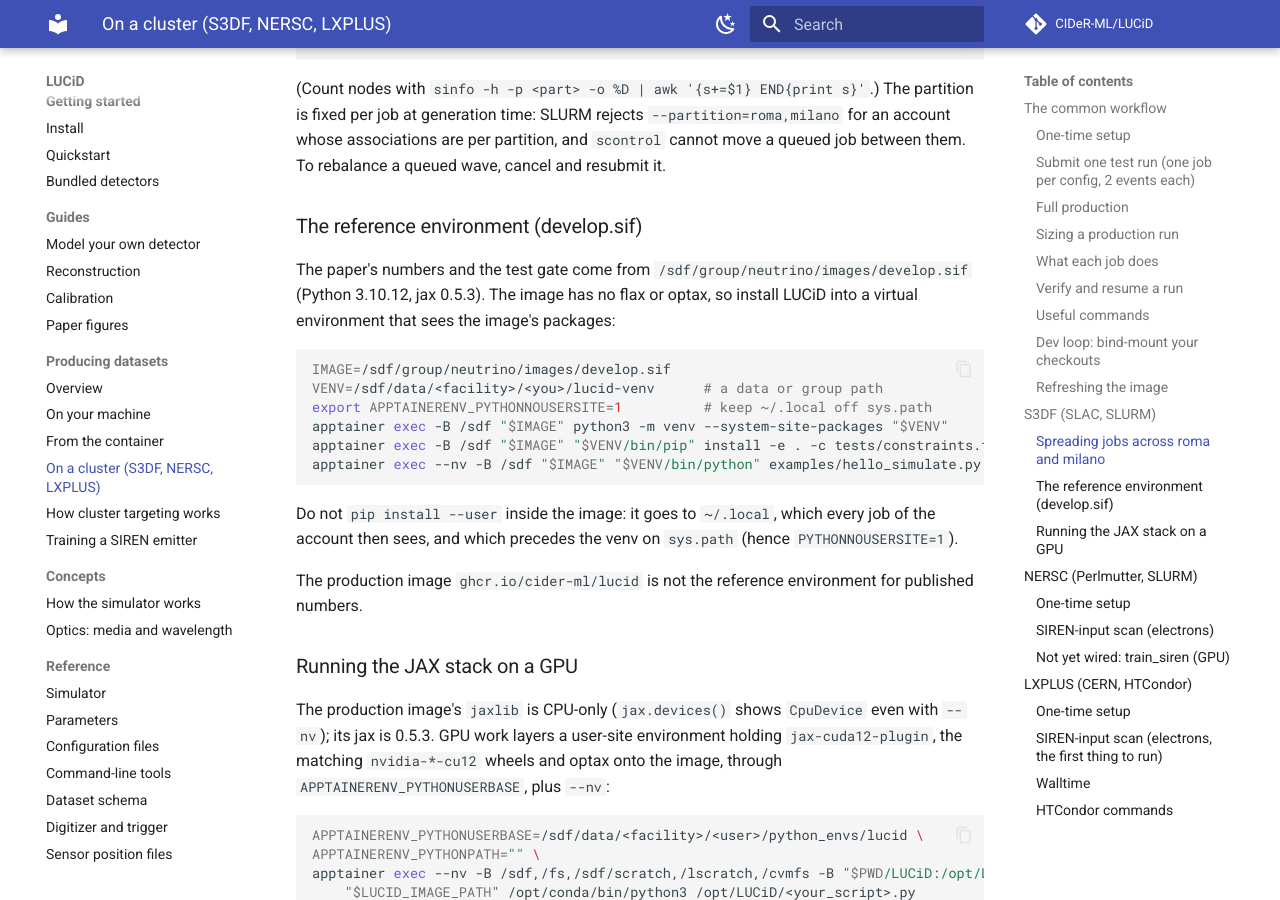
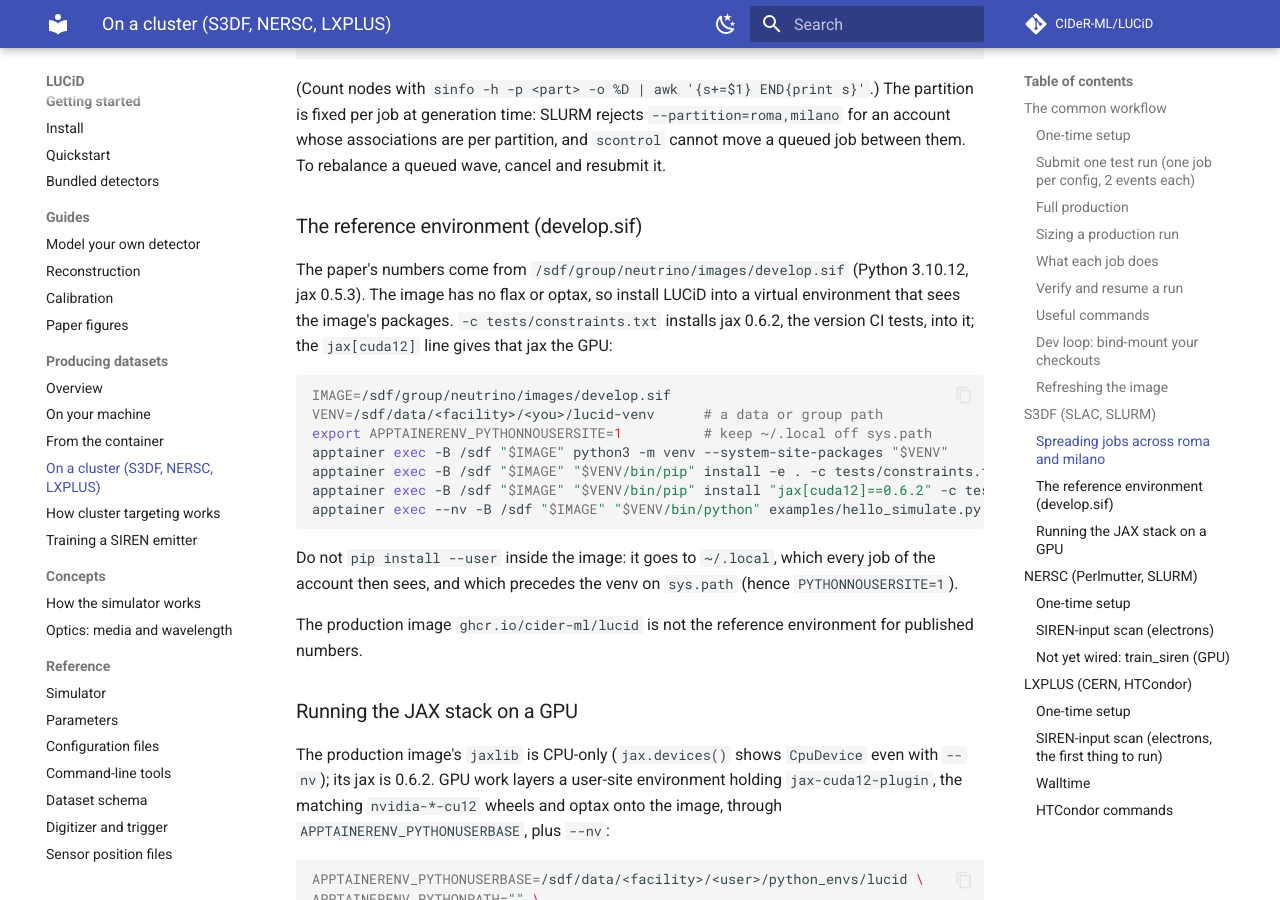
Before and after one commit to CIDeR-ML/LUCiD, an MkDocs documentation site: the page built from docs/guides/production/clusters.md, in a window 1280 px wide and 900 px high, scrolled down 4423 px. Built offline with MkDocs 1.6.1 and Material for MkDocs 9.7.7, drawn with Linux system fonts in a browser that asks for light colours; comment, search, counter and statistics services are not loaded.

Commit message:
Change jax and jaxlib from 0.5.3 to 0.6.2, and the image's Geant4 from 11.3 to exactly 11.3.2 with CLHEP 2.4.7.1, because 0.6.2 is the T1-LArTPC image's jax and "11.3" left the Geant4 build to whatever conda resolved
- On 960 WAND v4 config_01 events, jax 0.6.2 is statistically indistinguishable from the stored
  data (jax 0.4.38): digits per event +26 +- 52, total charge -0.5 +- 0.4 %, within the spread of
  a rerun with another LUCiD seed.
- Against jax 0.5.3, on 50 of those events, vertices and particle labels are unchanged but the
  digits are not bit-identical (1.2 % identical; trigger windows move): digits per event
  -2.4 +- 3.4, total charge -0.010 +- 0.042 %. The 16 random-number and elementary functions
  probed return the same bits in both versions, so the difference comes from elsewhere in jax.
- Geant4 11.3.2 and CLHEP 2.4.7.1 are the versions of the image that made WAND v4.
- The CI pins and pyproject.toml move with the image, so one jax version is in use. The paper's
  numbers stay attributed to develop.sif's jax 0.5.3, and the develop.sif recipe installs the
  GPU build of 0.6.2.

Co-Authored-By: Claude Opus 5.5 <noreply@anthropic.com>
Claude-Session: https://claude.ai/code/session_01TERUsvTbARu6Rcxg9WqXsQ

````diff
--- a/docs/guides/production/clusters.md
+++ b/docs/guides/production/clusters.md
@@ -190,9 +190,10 @@ rebalance a queued wave, cancel and resubmit it.
 
 ### The reference environment (develop.sif)
 
-The paper's numbers and the test gate come from `/sdf/group/neutrino/images/develop.sif`
-(Python 3.10.12, jax 0.5.3). The image has no flax or optax, so install LUCiD into a virtual
-environment that sees the image's packages:
+The paper's numbers come from `/sdf/group/neutrino/images/develop.sif` (Python 3.10.12, jax
+0.5.3). The image has no flax or optax, so install LUCiD into a virtual environment that sees the
+image's packages. `-c tests/constraints.txt` installs jax 0.6.2, the version CI tests, into it;
+the `jax[cuda12]` line gives that jax the GPU:
 
 ```bash
 IMAGE=/sdf/group/neutrino/images/develop.sif
@@ -200,6 +201,7 @@ VENV=/sdf/data/<facility>/<you>/lucid-venv      # a data or group path
 export APPTAINERENV_PYTHONNOUSERSITE=1          # keep ~/.local off sys.path
 apptainer exec -B /sdf "$IMAGE" python3 -m venv --system-site-packages "$VENV"
 apptainer exec -B /sdf "$IMAGE" "$VENV/bin/pip" install -e . -c tests/constraints.txt
+apptainer exec -B /sdf "$IMAGE" "$VENV/bin/pip" install "jax[cuda12]==0.6.2" -c tests/constraints.txt
 apptainer exec --nv -B /sdf "$IMAGE" "$VENV/bin/python" examples/hello_simulate.py
 ```
 
@@ -212,7 +214,7 @@ numbers.
 ### Running the JAX stack on a GPU
 
 The production image's `jaxlib` is CPU-only (`jax.devices()` shows `CpuDevice` even with
-`--nv`); its jax is 0.5.3. GPU work
+`--nv`); its jax is 0.6.2. GPU work
 layers a user-site environment holding `jax-cuda12-plugin`, the matching `nvidia-*-cu12` wheels
 and optax onto the image, through `APPTAINERENV_PYTHONUSERBASE`, plus `--nv`:
 
--- a/pyproject.toml
+++ b/pyproject.toml
@@ -7,7 +7,7 @@ name = "lucid-sim"
 dynamic = ["version"]
 description = "Differentiable photon simulation for optical particle detectors"
 readme = "README.md"
-requires-python = ">=3.10"   # jax 0.5.3, the pinned toolchain, requires 3.10
+requires-python = ">=3.10"   # jax 0.6.2, the pinned toolchain, requires 3.10
 license = "Apache-2.0"
 license-files = ["LICENSE", "LICENSES/*"]
 authors = [
@@ -34,8 +34,8 @@ dependencies = [
     # tests/constraints.txt (read out of develop.sif, docs/getting-started/install.md);
     # the upper bound is there because a jax minor release has moved forward
     # numerics before.
-    "jax>=0.5.3,<0.6",
-    "jaxlib>=0.5.3,<0.6",
+    "jax>=0.6.2,<0.7",
+    "jaxlib>=0.6.2,<0.7",
     "flax>=0.8.0",
     "optax>=0.1.7",
     "numpy>=1.24",
````
Also changed, not shown: README.md (+1 -1 lines), container/README.md (+2 -2 lines), docs/getting-started/install.md (+3 -3 lines), 5 other files.
